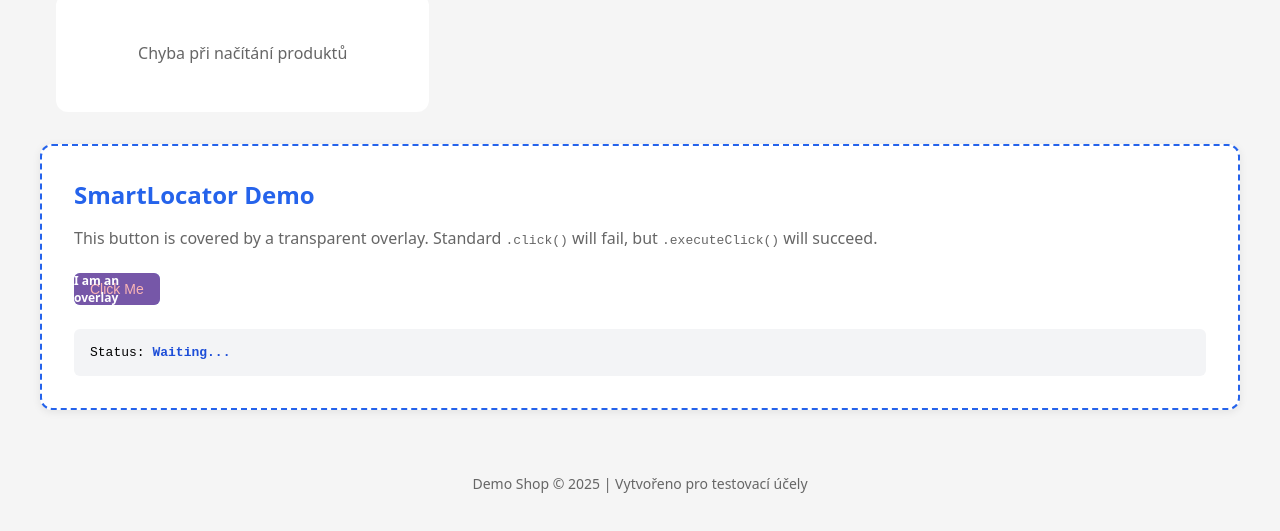
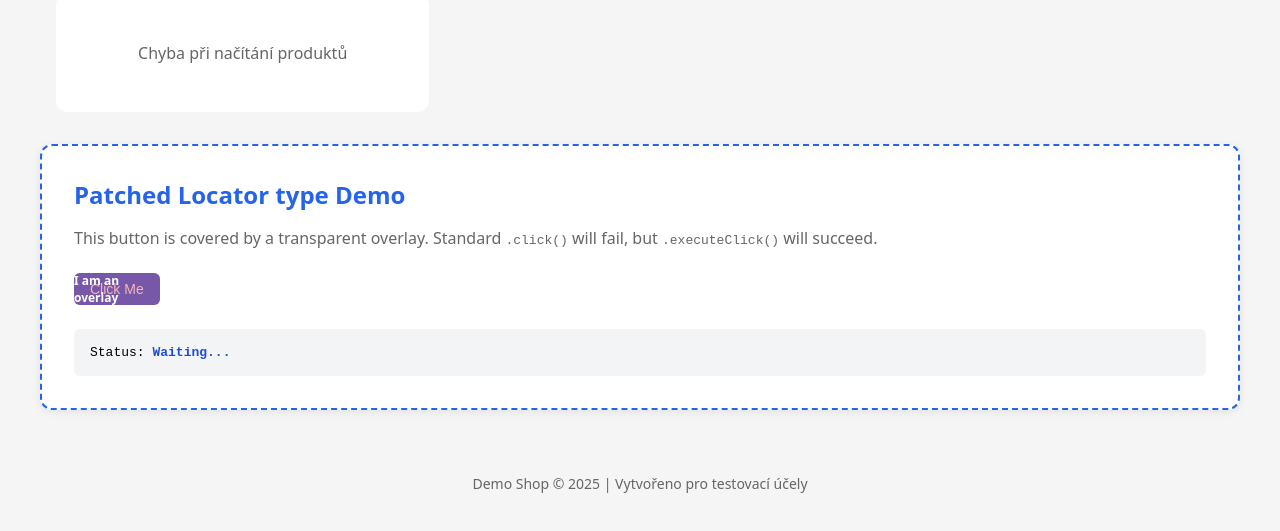
Before and after one commit to ladiza/pw-showoff, a website: page apps/frontend/public/index.html in a window 1280 px wide. Shown: the part 235-766 px from the top of the page. Drawn offline with Linux system fonts and the light colour scheme; no server answers.

Commit message:
fix: debug zone description

```diff
--- a/apps/frontend/public/index.html
+++ b/apps/frontend/public/index.html
@@ -52,7 +52,7 @@
   </main>
 
   <section class="debug-zone" data-testid="debug-zone">
-    <h2>SmartLocator Demo</h2>
+    <h2>Patched Locator type Demo</h2>
     <p>This button is covered by a transparent overlay. Standard <code>.click()</code> will fail, but <code>.executeClick()</code> will succeed.</p>
     <div class="overlay-container">
       <button id="obscured-button" data-testid="obscured-button" class="btn btn--primary">Click Me</button>
```
